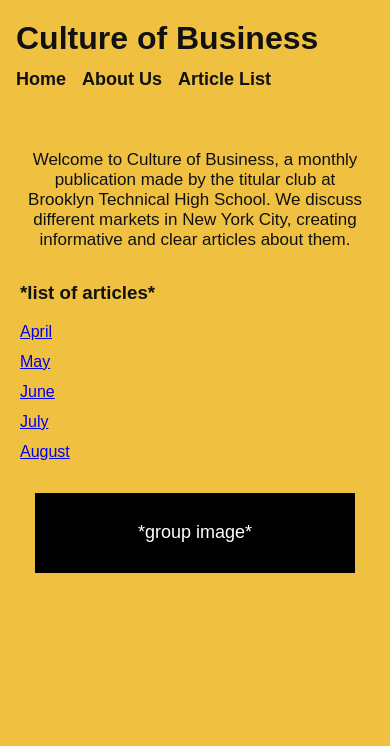
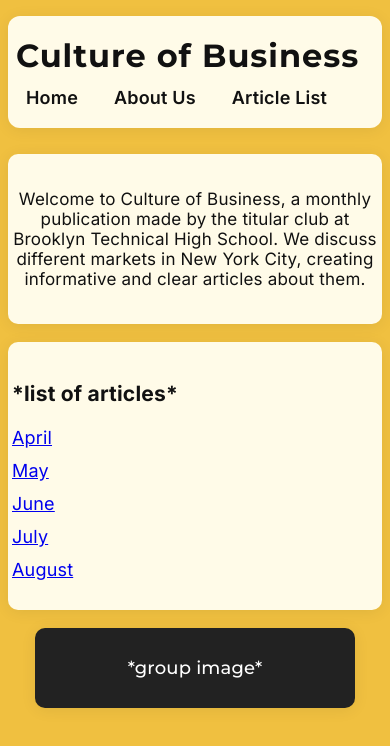
Before and after one commit to cultureofbusiness/cultureofbusiness.github.io, a React (Vite) app: page /#/ in a window 390 px wide. Shown: the top 746 px of the page. Built offline with nearby package versions, Linux system fonts and the light colour scheme.

Commit message:
Modernize fonts, widget sections, and link hover animations

```diff
--- a/src/index.css
+++ b/src/index.css
@@ -1,31 +1,57 @@
 
+@import url('https://fonts.googleapis.com/css2?family=Inter:wght@400;600;700&family=Montserrat:wght@500;700&display=swap');
 :root{
   --yellow: #f0c040;
   --text: #111;
+  --widget-bg: #fffbe8;
+  --widget-shadow: 0 2px 16px rgba(0,0,0,0.07);
+  --font-main: 'Inter', 'Montserrat', Arial, system-ui, -apple-system, 'Segoe UI', Roboto, 'Helvetica Neue', sans-serif;
 }
 *{box-sizing:border-box}
 html,body,#root{height:100%;}
 body{
   margin:0;
-  font-family: 'Arial', system-ui, -apple-system, 'Segoe UI', Roboto, 'Helvetica Neue', sans-serif;
+  font-family: var(--font-main);
   background:var(--yellow);
   color:var(--text);
+  font-size:18px;
+  letter-spacing:0.01em;
 }
+/* Widget-style header */
 .site-header{
   display:flex;
   justify-content:space-between;
   align-items:center;
   padding:32px 48px;
+  background: var(--widget-bg);
+  box-shadow: var(--widget-shadow);
+  border-radius: 18px;
+  margin: 32px 32px 0 32px;
 }
 .site-title{
+  font-family: 'Montserrat', var(--font-main);
   font-size:48px;
   margin:0;
+  font-weight:700;
+  letter-spacing:0.03em;
 }
 .site-nav a{
   margin-left:20px;
   text-decoration:none;
   color:var(--text);
   font-weight:600;
+  font-family: 'Inter', var(--font-main);
+  padding: 6px 14px;
+  border-radius: 8px;
+  transition: background 0.2s, color 0.2s, box-shadow 0.2s, transform 0.2s;
+  position: relative;
+}
+.site-nav a:hover, .site-nav a:focus {
+  background: var(--yellow);
+  color: #222;
+  box-shadow: 0 2px 8px rgba(0,0,0,0.08);
+  transform: translateY(-2px) scale(1.04);
+  text-decoration: underline wavy #e6b800 2px;
 }
 .site-main{
   padding:40px 80px;
@@ -41,9 +67,17 @@
   font-size:20px;
   max-width:800px;
   margin:40px auto;
+  background: var(--widget-bg);
+  box-shadow: var(--widget-shadow);
+  border-radius: 16px;
+  padding: 32px 18px;
 }
 .articles-list{
   text-align:left;
+  background: var(--widget-bg);
+  box-shadow: var(--widget-shadow);
+  border-radius: 16px;
+  padding: 32px 18px;
 }
 .articles-list ul{list-style:none;padding:0;margin:0}
 .articles-list li{margin:12px 0}
@@ -51,23 +85,33 @@
   grid-column: 1 / span 2;
   width:300px;
   height:120px;
-  background:#000;
+  background:#222;
   color:#fff;
   display:flex;
   align-items:center;
   justify-content:center;
   margin:80px auto 0;
+  border-radius: 16px;
+  box-shadow: var(--widget-shadow);
+  font-family: 'Montserrat', var(--font-main);
+  font-size: 22px;
 }
 .article-page, .about-page, .article-list-page{
   max-width:900px;
   margin:40px auto;
+  background: var(--widget-bg);
+  box-shadow: var(--widget-shadow);
+  border-radius: 16px;
+  padding: 32px 18px;
 }
 
 @media (max-width: 700px) {
   .site-header {
     flex-direction: column;
     align-items: flex-start;
-    padding: 20px 16px;
+    padding: 20px 8px;
+    margin: 16px 8px 0 8px;
+    border-radius: 12px;
   }
   .site-title {
     font-size: 32px;
@@ -77,32 +121,38 @@
     margin-left: 0;
     margin-right: 16px;
     font-size: 18px;
+    padding: 6px 10px;
+    border-radius: 6px;
   }
   .site-main {
-    padding: 16px;
+    padding: 8px;
   }
   .home-container {
     display: block;
   }
   .intro {
     font-size: 17px;
-    margin: 24px 0;
-    padding: 0 4px;
+    margin: 18px 0;
+    padding: 18px 4px;
+    border-radius: 10px;
   }
   .articles-list {
-    margin: 32px 0 0 0;
-    padding: 0 4px;
+    margin: 18px 0 0 0;
+    padding: 18px 4px;
+    border-radius: 10px;
   }
   .group-photo {
     width: 100%;
     max-width: 320px;
     height: 80px;
-    margin: 32px auto 0;
+    margin: 18px auto 0;
     font-size: 18px;
+    border-radius: 10px;
   }
   .article-page, .about-page, .article-list-page {
-    margin: 24px 0;
-    padding: 0 4px;
+    margin: 18px 0;
+    padding: 18px 4px;
     max-width: 100%;
+    border-radius: 10px;
   }
 }
```
